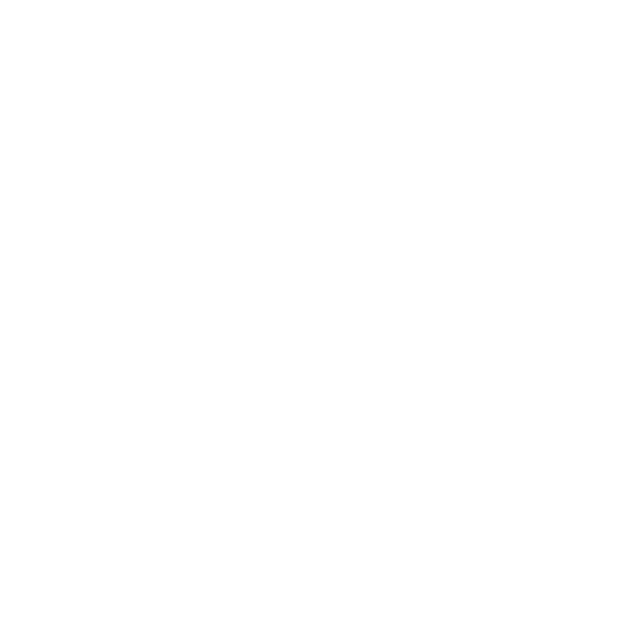
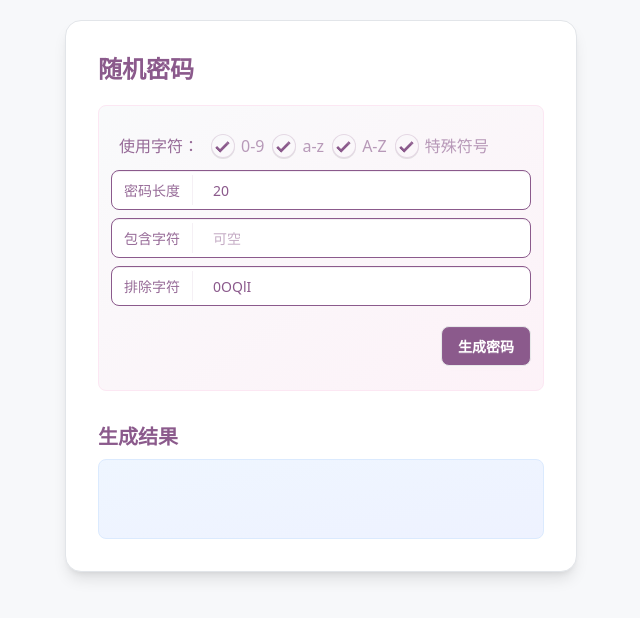
Before and after one commit to CappuccinoZ/random, a Nuxt app: page /randompassword in a window 1280 px wide. Before the commit this address had no page. Shown: the top 618 px of the page, without its empty margins (319-959 px from the left). Built offline with nearby package versions, Linux system fonts and the light colour scheme.

Commit message:
修改“密码生成器”参数

```diff
--- a/app/pages/index.vue
+++ b/app/pages/index.vue
@@ -61,6 +61,9 @@
             <p>链接：
               <a class="link" href="https://github.com/CappuccinoZ/random">GitHub项目地址</a> |
               <a class="link" href="https://outshift.cisco.com/quantum-random-number-generator">QRNG API</a>
+            </p>
+            <p>工具：
+              <a class="link" href="/randompassword">密码生成器</a>
             </p>
           </div>
           <form method="dialog" class="modal-backdrop">
--- a/app/pages/password_generator.vue
+++ b/app/pages/randompassword.vue
@@ -3,7 +3,7 @@
         <div class="container mx-auto">
             <div class="card card-lg w-full max-w-lg mx-auto text-primary bg-base-100 border border-base-300 shadow-lg">
                 <div class="card-body">
-                    <h1 class="card-title text-2xl">随机密码生成器</h1>
+                    <h1 class="card-title text-2xl">随机密码</h1>
 
                     <div
                         class="mt-3 px-3 py-6 bg-gradient-to-br from-gray-50 to-pink-50 border border-pink-100 rounded-lg">
@@ -69,31 +69,31 @@
 </template>
 
 <script setup>
-const use_char = ref(["0", "1", "2"])
+const use_char = ref(["0", "1", "2", "3"])
 const include_char = ref('')
-const exclude_char = ref('0oO1iIlLq9g')
-const password_length = ref(14)
+const exclude_char = ref('0OQlI')
+const password_length = ref(20)
 const loading = ref(false)
 const result = ref('')
 
 async function generate_password() {
     loading.value = true
 
-    let s = ''
+    let table = ''
     if (use_char.value.includes("0")) {
-        s += '0123456789'
+        table += '0123456789'
     }
     if (use_char.value.includes("1")) {
-        s += 'abcdefghijklmnopqrstuvwxyz'
+        table += 'abcdefghijklmnopqrstuvwxyz'
     }
     if (use_char.value.includes("2")) {
-        s += 'ABCDEFGHIJKLMNOPQRSTUVWXYZ'
+        table += 'ABCDEFGHIJKLMNOPQRSTUVWXYZ'
     }
     if (use_char.value.includes("3")) {
-        s += '!@#$%^&*()'
+        table += '!@#$%^&*()'
     }
-    const union = Array.from(new Set(s + include_char.value))
-    s = union.filter(char => !exclude_char.value.includes(char)).join('')
+    const union = Array.from(new Set(table + include_char.value))
+    table = union.filter(char => !exclude_char.value.includes(char)).join('')
 
     let index_list = []
     try {
@@ -101,7 +101,7 @@
             method: 'post',
             body: {
                 min: 0,
-                max: s.length - 1,
+                max: table.length - 1,
                 blocks: password_length.value
             },
             timeout: 10000,
@@ -110,7 +110,7 @@
 
         let t = ''
         for (let i = 0; i < index_list.length; i++) {
-            t += s[index_list[i]]
+            t += table[index_list[i]]
         }
         result.value = t
     } catch (error) {
```
